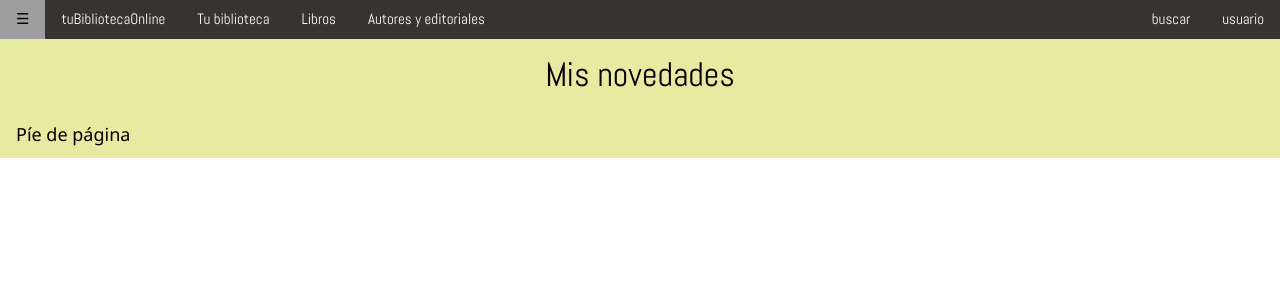
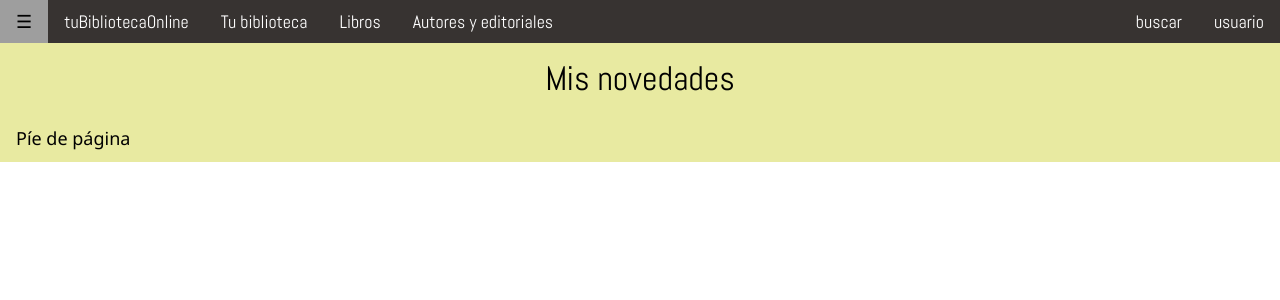
Before and after one commit to FranciscoGP-telco/TuBibliotecaOnline, a PHP site: page / in a window 1280 px wide. Shown: the top 300 px of the page. Run offline with PHP 8.4, Linux system fonts and the light colour scheme.

Commit message:
cambio tamaños

```diff
--- a/css/pagedesign.css
+++ b/css/pagedesign.css
@@ -1,8 +1,9 @@
 #header-size {
-  min-height: 39px;
+  min-height: 43px;
 }
 body {
   font-family: "Abel";
+  font-size: 18px;
 }
 h1{
   font-family: "Abel";
```
